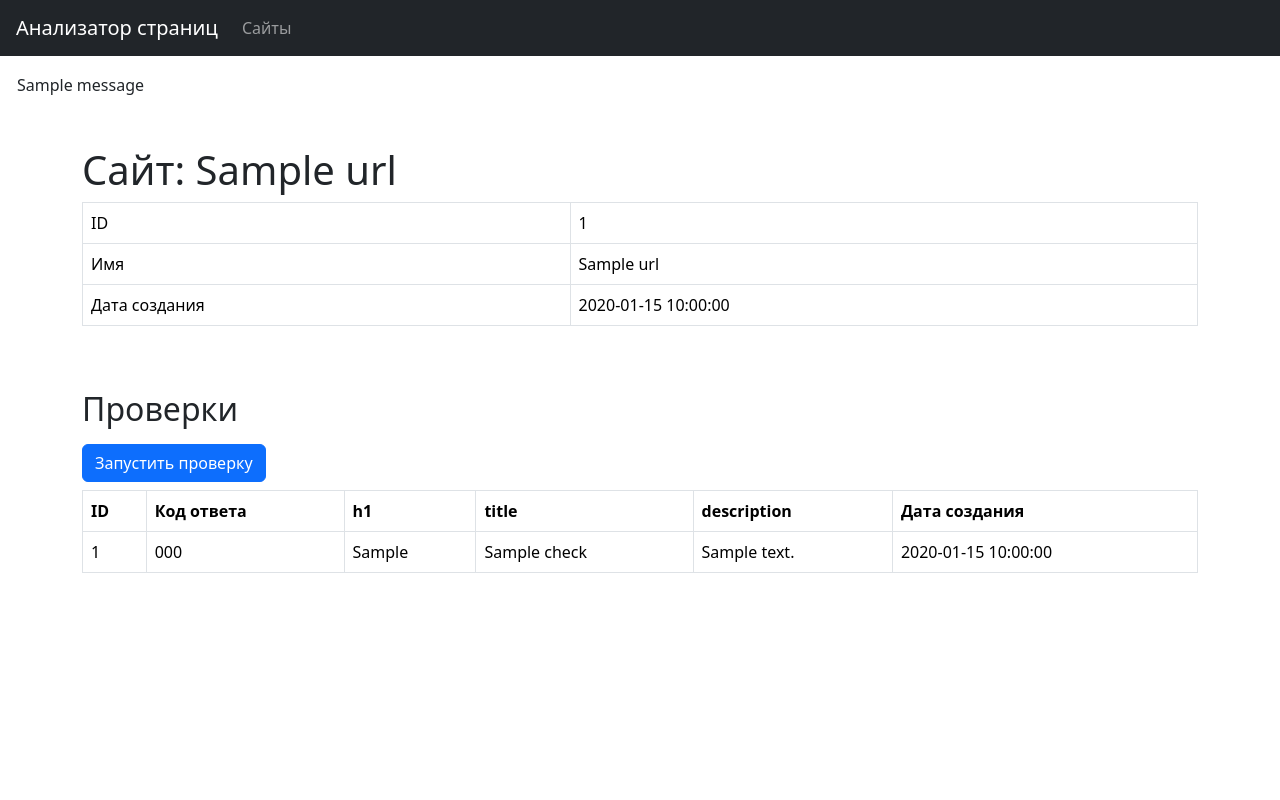
After one commit to Dmitry996/python-project-83, a Flask app: template page_analyzer/templates/url_id.html in a window 1280 px wide. The commit adds this page. Run offline with Flask 3, Linux system fonts and the light colour scheme; the template is opened without the code that fills it: most values are stand-ins (such as "Sample title", 1, 10 or a date in 2020); one stand-in notice (Sample message) is shown; some libraries are stand-ins or nearby versions.

Commit message:
add html file

```diff
--- /dev/null
+++ b/page_analyzer/templates/base.html
@@ -0,0 +1,33 @@
+<!doctype html>
+<html lang="en">
+  <head>
+    <meta charset="utf-8">
+    <meta name="viewport" content="width=device-width, initial-scale=1">
+    <title>Анализатор страниц</title>
+    <link href="https://cdn.jsdelivr.net/npm/bootstrap@5.3.3/dist/css/bootstrap.min.css" rel="stylesheet" integrity="sha384-QWTKZyjpPEjISv5WaRU9OFeRpok6YctnYmDr5pNlyT2bRjXh0JMhjY6hW+ALEwIH" crossorigin="anonymous">
+  </head>
+  <body class="d-flex flex-column min-vh-100">
+    <header class="flex-shrink-0">
+      <nav class="navbar navbar-expand-md navbar-dark bg-dark px-3">
+        <a class="navbar-brand" href="{{ url_for('index') }}">Анализатор страниц</a>
+          <div id="navbarNav">
+            <ul class="navbar-nav">
+              <li class="nav-item"><a class="nav-link " href="{{ url_for('get_urls') }}">Сайты</a></li>
+            </ul>
+          </div>
+      </nav>
+    </header>
+
+    {% with messages = get_flashed_messages(with_categories=True) %}
+    {% if messages %}
+      {% for category, message in messages %}
+        <div class="alert {{ category }}" role="alert">{{ message }}</div>
+      {% endfor %}
+    {% endif %}
+  {% endwith %}
+
+  {% block content %}
+  {% endblock %}
+    <script src="https://cdn.jsdelivr.net/npm/bootstrap@5.1.3/dist/js/bootstrap.bundle.min.js" integrity="sha384-ka7Sk0Gln4gmtz2MlQnikT1wXgYsOg+OMhuP+IlRH9sENBO0LRn5q+8nbTov4+1p" crossorigin="anonymous"></script>
+  </body>
+</html>
--- /dev/null
+++ b/page_analyzer/templates/url_id.html
@@ -0,0 +1,56 @@
+{% extends "base.html" %}
+{% block content %}
+<main class="flex-grow-1">
+  <div class="container-lg mt-3">
+    <h1>Сайт: {{  url.name  }}</h1>
+    <div class="table-responsive">
+      <table class="table table-bordered table-hover text-nowrap" data-test="url">
+        <tbody>
+          <tr>
+            <td>ID</td>
+            <td>{{  url.id  }}</td>
+          </tr>
+          <tr>
+            <td>Имя</td>
+            <td>{{  url.name  }}</td>
+          </tr>
+          <tr>
+            <td>Дата создания</td>
+            <td>{{  url.created_at  }}</td>
+          </tr>
+        </tbody>
+      </table>
+    </div>
+      <h2 class="mt-5 mb-3">Проверки</h2>
+      <form method="post" action="{{url_for('url_check', id=url.id)}}">
+        <input type="submit" class="btn btn-primary" value="Запустить проверку">
+      </form>
+    <div>
+      <table class="table table-bordered table-hover mt-2" data-test="checks">
+      <thead>
+        <tr>
+          <th>ID</th>
+          <th>Код ответа</th>
+          <th>h1</th>
+          <th>title</th>
+          <th>description</th>
+          <th>Дата создания</th>
+        </tr>
+      </thead>
+      <tbody>
+        {% for check in url_checks %}
+        <tr>
+          <td>{{ check.id }}</td>
+          <td>{{ check.status_code }}</td>
+          <td>{{ check.h1 }}</td>
+          <td>{{ check.title }}</td>
+          <td>{{ check.description }}</td>
+          <td>{{ check.created_at }}</td>
+        </tr>
+        {% endfor %}
+      </tbody>
+      </table>
+    </div>
+      </div>
+    </main>
+{% endblock %}
```
Also changed, not shown: page_analyzer/templates/index.html (+5 -24 lines), page_analyzer/templates/urls.html (added, +32 -0 lines).
